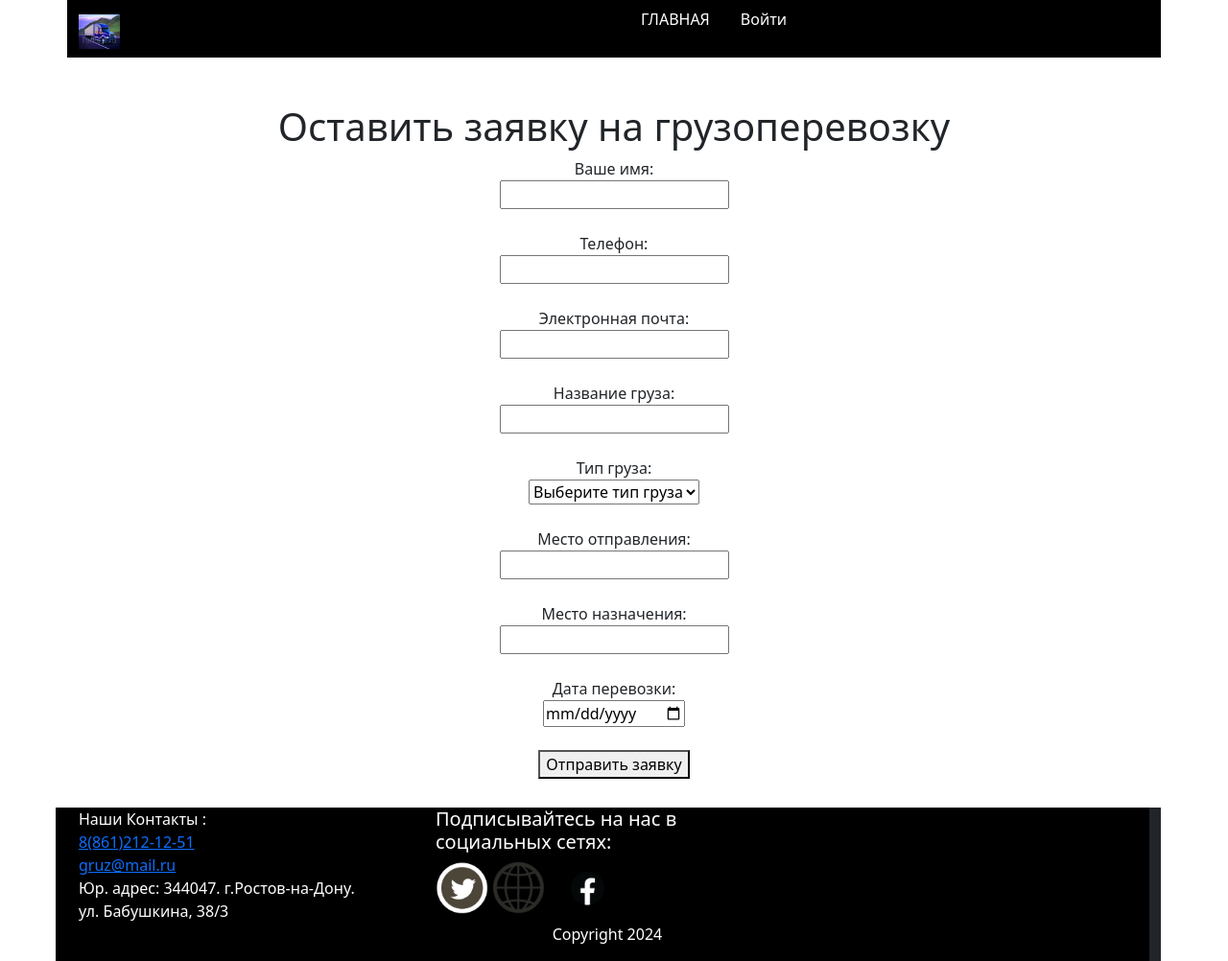
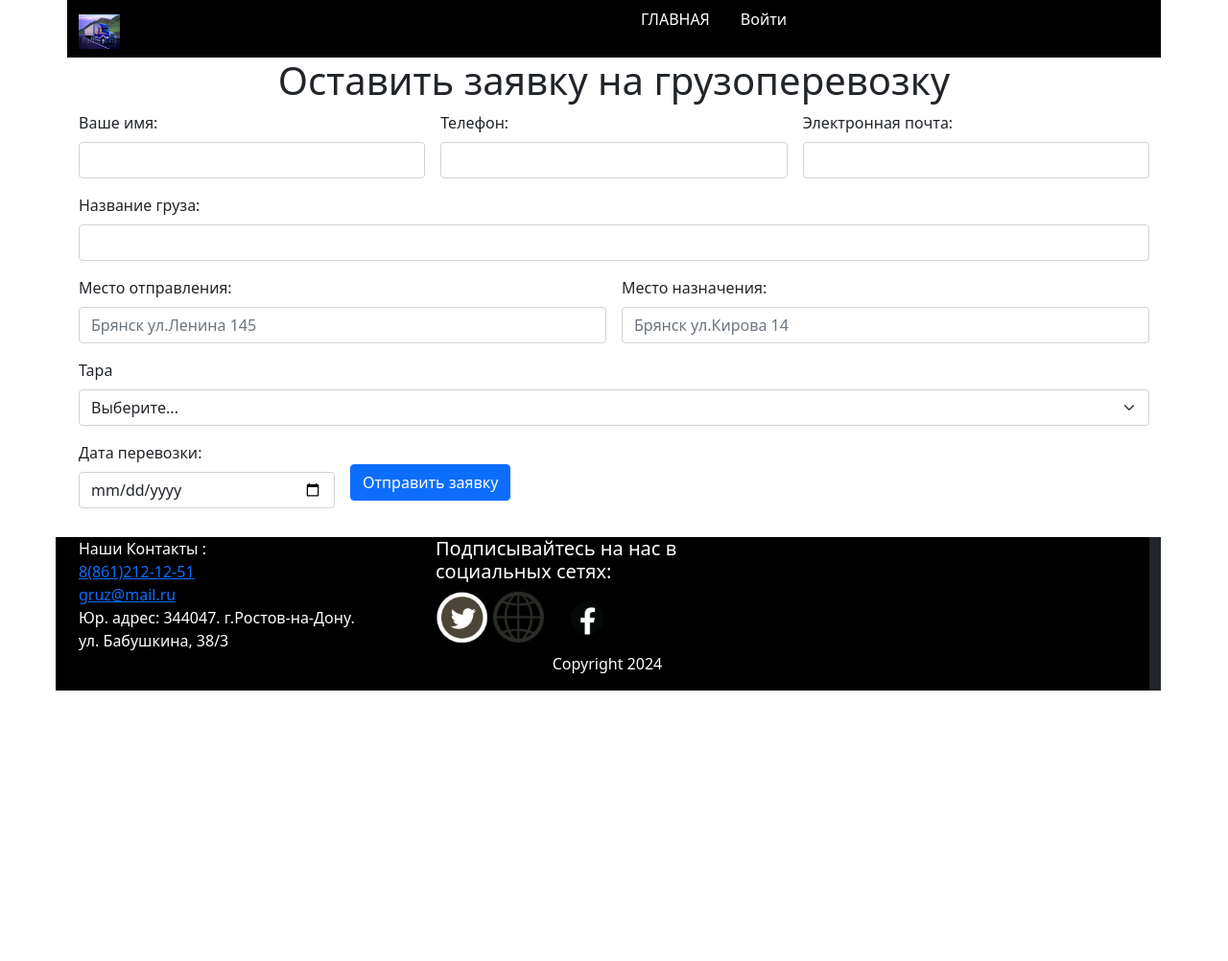
Before and after one commit to ivanevkan/gruzoperevozki, a PHP site: page / in a window 1280 px wide. Shown: the whole page at 96% size. After the commit the page ends 720 px from the top, so only its background shows below. Run offline with PHP 8.4, Linux system fonts and the light colour scheme.

Commit message:
Add files via upload

```diff
--- a/index.php
+++ b/index.php
@@ -1,56 +1,64 @@
 <?php
 include 'temp/head.php';
 include "temp/nav.php";
-
 include 'temp/database.php';
-
 ?>
 
-<br><br>
-<div class="container-fluid">
+<div class="container">
 <h1 style="text-align:center">Оставить заявку на грузоперевозку</h1>
 
+<form class="row g-3" action="" method="post">
 
+  <div class="col-md-4">
+    <label for="name" class="form-label">Ваше имя:</label>
+    <input type="text" class="form-control" id="name" required name="name">
+  </div>
 
-        <form action="submit_request.php" method="POST">
-        <div class="form-element"style="text-align:center">
-            <label for="name">Ваше имя:</label><br>
-            <input type="text" id="client_name" name="client_name" required><br><br>
+  <div class="col-md-4">
+    <label for="phone" class="form-label">Телефон:</label>
+    <input type="phone" class="form-control" id="phone" required name="phone">
+  </div>
 
-            <label for="phone">Телефон:</label><br>
-            <input type="tel" id="phone" name="phone" required><br><br>
+  <div class="col-4">
+    <label for="email" class="form-label">Электронная почта:</label>
+    <input type="email" class="form-control" id="email" required name="email">
+  </div>
 
-            <label for="email">Электронная почта:</label><br>
-            <input type="email" id="client_contact" name="client_contact" required><br><br>
+  <div class="col-12">
+    <label for="name_g" class="form-label">Название груза:</label>
+    <input type="text" class="form-control" id="name_g" required name="name_g">
+  </div>
 
-            <label for="name">Название груза:</label><br>
-            <input type="text" id="cargo_name" name="cargo_name" required><br><br>
+  <div class="col-md-6">
+    <label for="otprav" class="form-label">Место отправления:</label>
+    <input type="text" class="form-control" id="otprav" required placeholder="Брянск ул.Ленина 145" name="otprav">
+  </div>
 
-            <label for="cargo">Тип груза:</label><br>
+  <div class="col-md-6">
+    <label for="naznach" class="form-label">Место назначения:</label>
+    <input type="text" class="form-control" id="naznach" required placeholder="Брянск ул.Кирова 14" name="naznach">
+  </div>
 
+  <div class="col-md-12">
+    <label for="inputState" class="form-label">Тара</label>
+    <select id="inputState" required class="form-select">
+      <option selected>Выберите...</option>
+      <option>Коробка S до 2кг размеры(15 ширина, 25 длина, 10 высота)</option>
+      <option>Коробка M до 5кг размеры(25 ширина, 35 длина, 15 высота)</option>
+      <option>Коробка L до 12кг размеры(30 ширина, 45 длина, 20 высота)</option>
+    </select>
+  </div>
 
-            <SELECT name="Tech">
-<OPTION value="Выберите тип груза">Выберите тип груза </OPTION>
-<OPTION value="Общий груз ">Общий груз</OPTION>
-<OPTION value="Жидкости"> Жидкости</OPTION>
-<OPTION value="Хрупкий груз">Хрупкий груз</OPTION>
-<OPTION value="Тяжелый груз ">Тяжелый груз</OPTION>
-<OPTION value="Опасный груз">Опасный груз </OPTION>
-<OPTION value="Охлажденный груз">Охлажденный груз</OPTION>
-</SELECT>
-            <br><br>
+  <div class="col-md-3">
+    <label for="data" class="form-label">Дата перевозки:</label>
+    <input type="date" class="form-control" required id="data" name="data">
+  </div>
 
-            <label for="pickup">Место отправления:</label><br>
-            <input type="text" id="cargo_departure" name="cargo_departure" required><br><br>
+  <div class="col-6"><br>
+    <button type="submit" class="btn btn-primary">Отправить заявку</button>
+  </div>
+</form>
 
-            <label for="destination">Место назначения:</label><br>
-            <input type="text" id="cargo_destination" name="destination" required><br><br>
-
-            <label for="date">Дата перевозки:</label><br>
-            <input type="date" id="date" name="date" required><br><br>
-
-            <button type="submit">Отправить заявку</button>
-        </form>
     </main>
     <?php
 include 'temp/footer.php';
```
